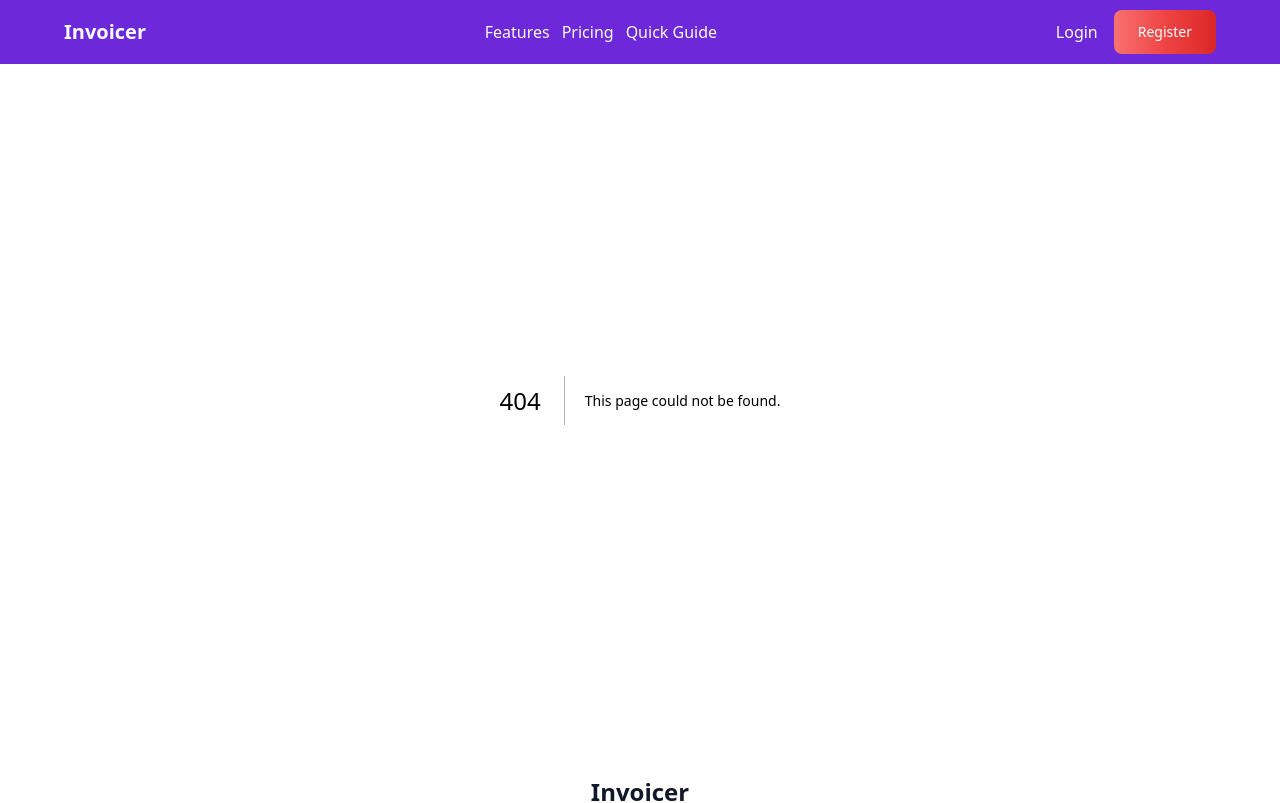
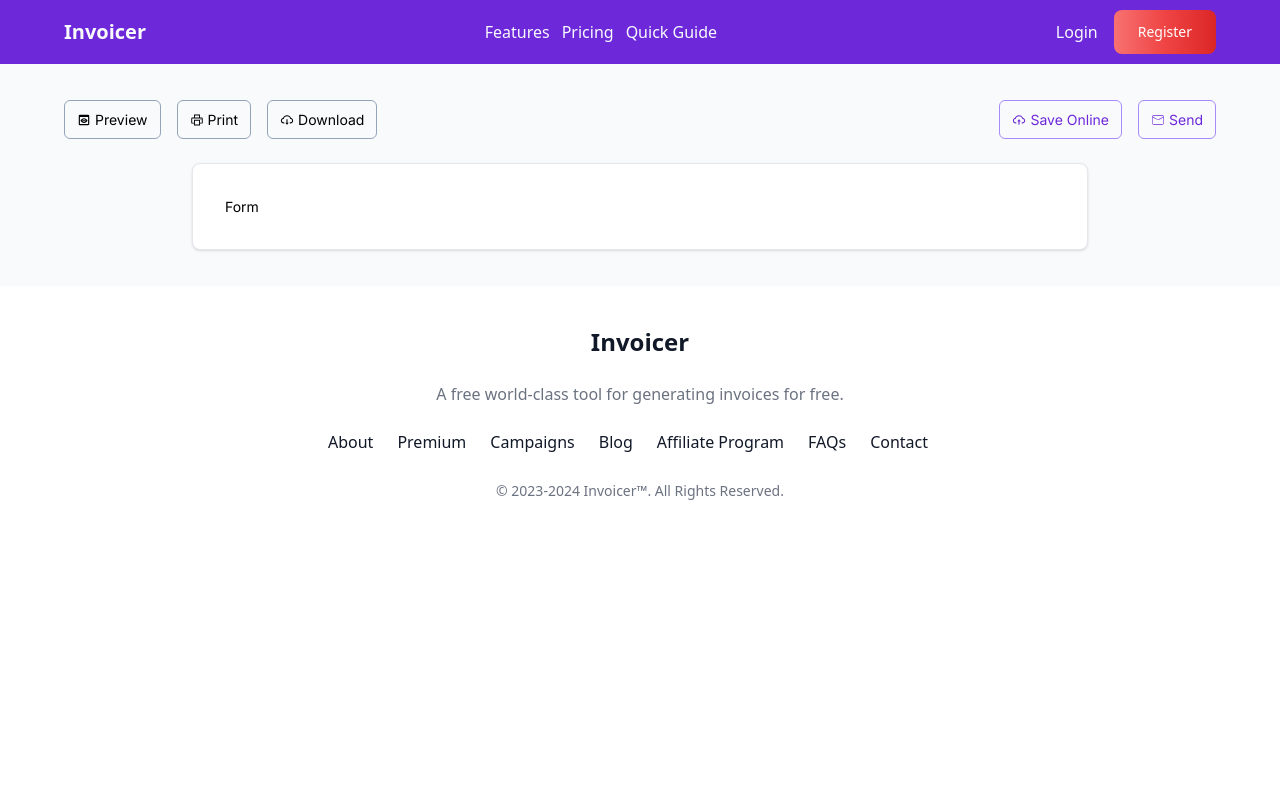
Before and after one commit to KudaMukucha/invoicer-app, a Next.js app: page /invoice/new in a window 1280 px wide. Before the commit this address had no page. Shown: the top 803 px of the page. Built offline with nearby package versions, Linux system fonts and the light colour scheme.

Commit message:
Invoice New Page Layout

```diff
--- a/app/components/Footer.jsx
+++ b/app/components/Footer.jsx
@@ -1,7 +1,7 @@
 
 export default function Footer() {
   return (
-    <footer className="p-4 -mt-16 bg-white md:p-8 lg:p-10 dark:bg-gray-800 font-sans">
+    <footer className="p-4  bg-white md:p-8 lg:p-10 dark:bg-gray-800 font-sans">
   <div className="mx-auto max-w-screen-xl text-center">
       <a href="#" className="flex justify-center items-center text-2xl font-semibold text-gray-900 dark:text-white">
 
--- a/app/components/Hero.jsx
+++ b/app/components/Hero.jsx
@@ -9,7 +9,7 @@ import { MdOutlineCreate } from 'react-icons/md';
 
 export default function Hero() {
   return (
-    <div className='mt-16 bg-violet-700 grid grid-cols-1 md:grid-cols-2 py-8 md:py-16 px-4 md:px-16 items-center gap-6 font-sans'>
+    <div className='bg-violet-700 grid grid-cols-1 md:grid-cols-2 py-8 md:py-16 px-4 md:px-16 items-center gap-6 font-sans'>
         <div className="flex flex-col space-y-8 items-start">
           <h2 className='text-slate-50 text-3xl md:text-4xl font-bold'>Free Invoicer Generator - Invoice Maker</h2>
           <p className='text-slate-50 text-[14x]'>
--- /dev/null
+++ b/app/invoice/new/page.jsx
@@ -0,0 +1,63 @@
+"use client"
+import { useState } from 'react'
+import { AiOutlineCloudDownload, AiOutlineCloudUpload, AiOutlinePrinter } from 'react-icons/ai'
+import { CiMail } from 'react-icons/ci'
+import { MdPreview } from 'react-icons/md'
+
+export default function Page() {
+    const [preview,setPreview] = useState(false)
+  return (
+    <div className='bg-slate-50 text-[14px] py-8 md:py-9 px-4 md:px-16'>
+        {/* Header */}
+        <div className="flex justify-between items-center mb-6">
+           <div className="flex gap-4">
+           <button onClick={()=>setPreview(!preview)} className='px-3 py-2 rounded-md border border-slate-400'>
+               {
+                preview ? (
+                    <div className='flex items-center space-x-1'>
+                         <MdPreview/>
+                <span>Edit Form</span>
+                    </div>
+                )
+                        : (
+                            <div className='flex items-center space-x-1'>
+                                 <MdPreview/>
+                <span>Preview</span>
+                            </div>
+                        )
+               }
+            </button>
+           <button className='flex items-center space-x-1 px-3 py-2 rounded-md border border-slate-400'>
+                <AiOutlinePrinter/>
+                <span>Print</span>
+            </button>
+            <button className='flex items-center space-x-1 px-3 py-2 rounded-md border border-slate-400'>
+                <AiOutlineCloudDownload/>
+                <span>Download</span>
+            </button>
+           </div>
+            <div className="flex gap-4">
+            <button className='flex items-center space-x-1 px-3 py-2 rounded-md border border-violet-400 text-violet-700'>
+                <AiOutlineCloudUpload/>
+                <span>Save Online</span>
+            </button>
+            <button className='flex items-center space-x-1 px-3 py-2 rounded-md border border-violet-400 text-violet-700'>
+                <CiMail/>
+                <span>Send</span>
+            </button>
+            </div>
+        </div>
+        {/* Invoice Form */}
+        {
+            preview ? (<div className="w-full max-w-4xl p-4 bg-white border border-gray-200 rounded-lg shadow sm:p-6 md:p-8 mx-auto">
+            <h2>Preview</h2>
+            </div>)
+                    : (<div className="w-full max-w-4xl p-4 bg-white border border-gray-200 rounded-lg shadow sm:p-6 md:p-8 mx-auto">
+                    <h2>Form</h2>
+                   </div>)
+        }
+        {/* Invoice Preview */}
+
+    </div>
+  )
+}
--- a/app/layout.js
+++ b/app/layout.js
@@ -15,7 +15,9 @@ export default function RootLayout({ children }) {
     <html lang="en">
       <body className={inter.className}>
         <Navbar/>
-        {children}
+       <div className='mt-16'>
+       {children}
+        </div>
         <Footer/>
         </body>
     </html>
```
